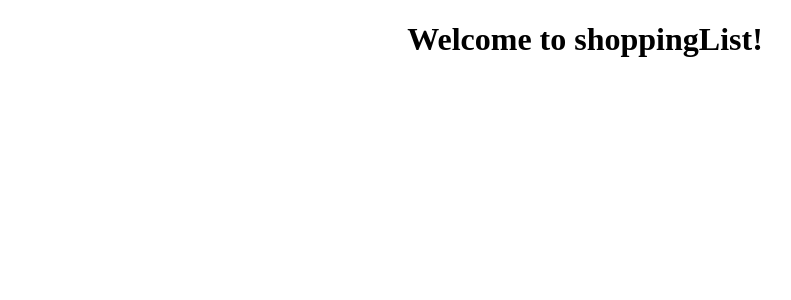
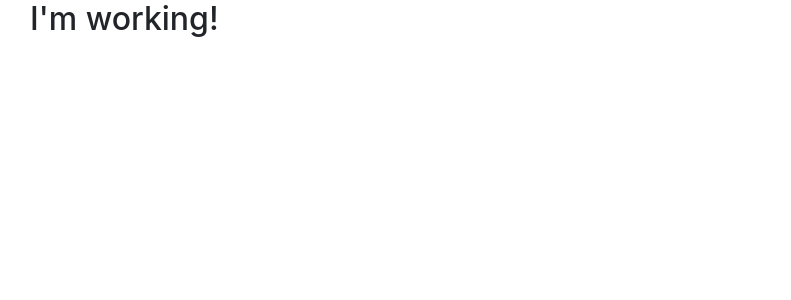
Before and after one commit to fixikee/shoppingList, an Angular app: page / in a window 1280 px wide. Shown: the top 300 px of the page, without its empty margins (55-846 px from the left). Built offline with nearby package versions, Linux system fonts and the light colour scheme.

Commit message:
setting up the app

```diff
--- a/angular.json
+++ b/angular.json
@@ -23,6 +23,7 @@
               "src/assets"
             ],
             "styles": [
+              "node_modules/bootstrap/dist/css/bootstrap.min.css",
               "src/styles.css"
             ],
             "scripts": []
--- a/package.json
+++ b/package.json
@@ -20,6 +20,7 @@
     "@angular/platform-browser": "~7.0.0",
     "@angular/platform-browser-dynamic": "~7.0.0",
     "@angular/router": "~7.0.0",
+    "bootstrap": "^4.1.3",
     "core-js": "^2.5.4",
     "rxjs": "~6.3.3",
     "zone.js": "~0.8.26"
--- a/src/app/app.component.html
+++ b/src/app/app.component.html
@@ -1,9 +1,7 @@
-<!--The content below is only a placeholder and can be replaced.-->
-<div style="text-align:center">
-  <h1>
-    Welcome to {{ title }}!
-  </h1>
+<div class="container">
+  <div class="row">
+    <div class="col-md-12">
+      <h2>I'm working!</h2>
+    </div>
+  </div>
 </div>
-
-
-<router-outlet></router-outlet>
--- a/src/app/app.component.ts
+++ b/src/app/app.component.ts
@@ -6,5 +6,4 @@
   styleUrls: ['./app.component.css']
 })
 export class AppComponent {
-  title = 'shoppingList';
 }
```
Also changed, not shown: 1 other file (tests, documents, lock files or other folders).
